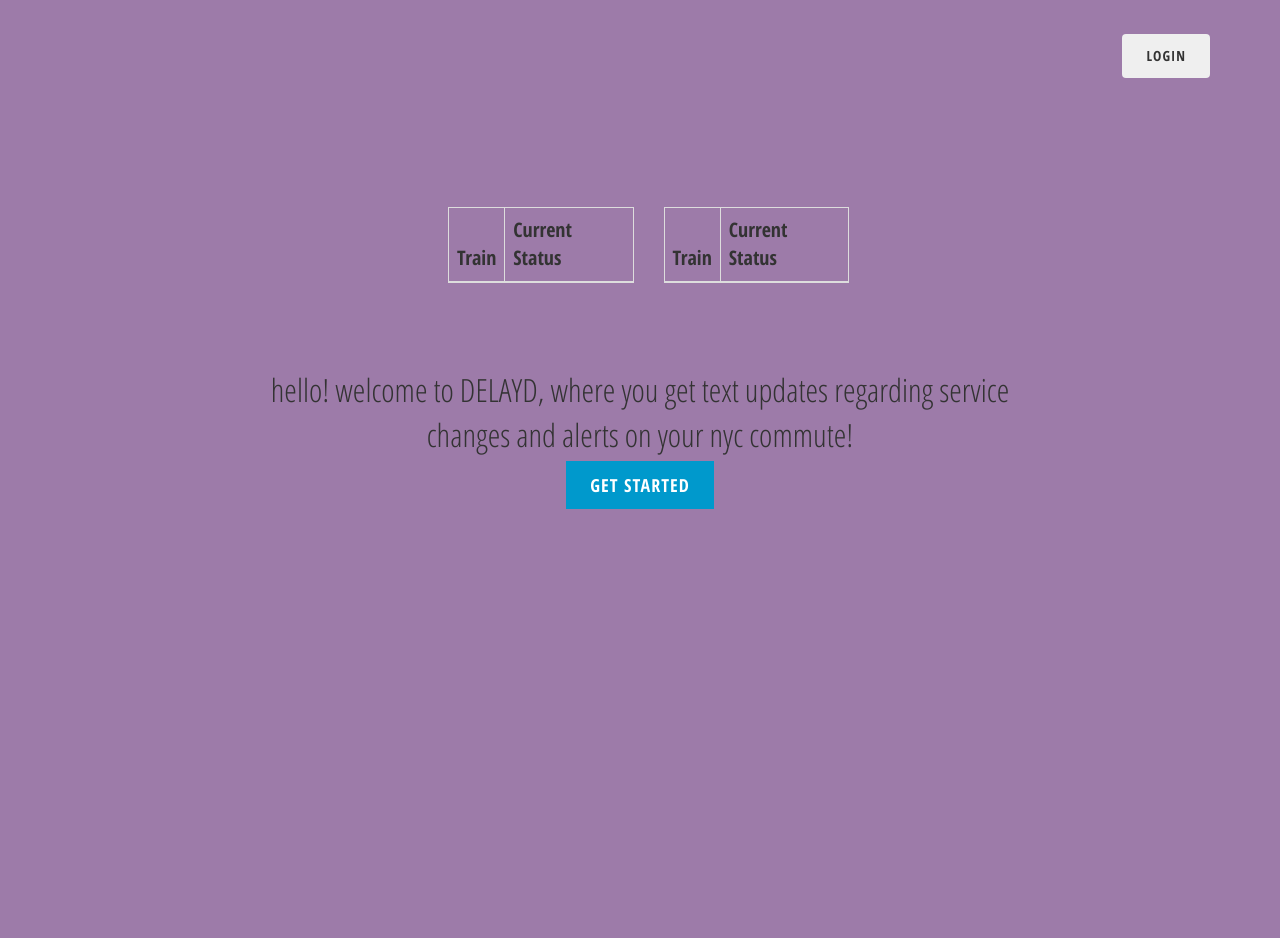
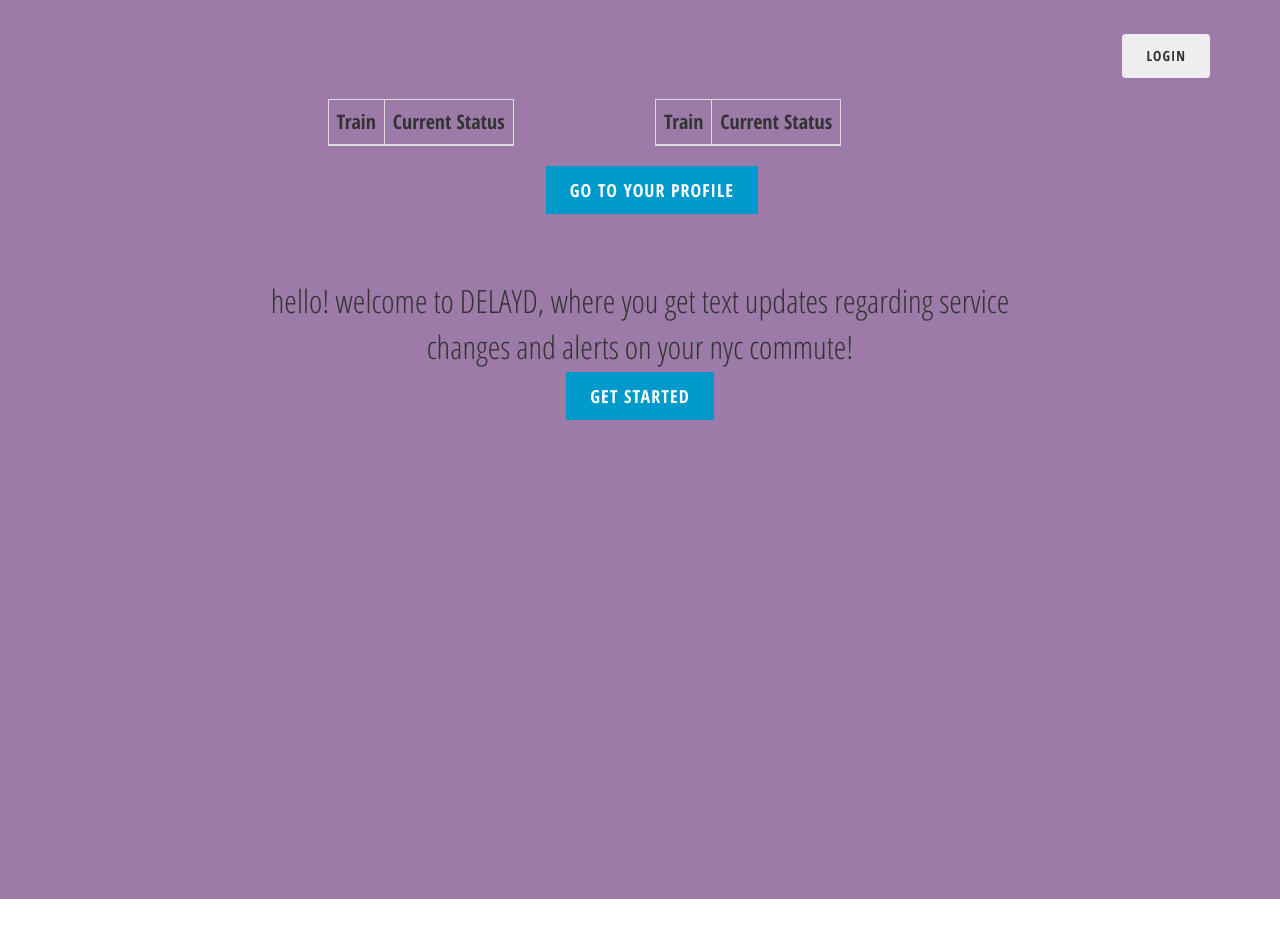
Before and after one commit to sehwanchoi/subwayProject, a website: page server/app/views/index.html at #/profile in a window 1280 px wide. After the commit the page ends 899 px from the top, so only its background shows below. Drawn offline with nearby package versions, Linux system fonts and the light colour scheme; some packages are replaced by stand-ins of ours; files that its build step writes are made by us from their sources; no server answers; files whose address does not match are found by name.

Commit message:
changed css

```diff
--- a/browser/js/home/home.html
+++ b/browser/js/home/home.html
@@ -6,7 +6,7 @@
 
 	<section class="welcome">
 		<div class="row">
-<div class="col-sm-3">
+			<div class="col-sm-3 col-sm-offset-3">
 		  	<div class="content status">
 					<table class="table table-bordered table-hover">
 						<thead>
@@ -24,7 +24,6 @@
 					</table>
 				</div>
 			</div>
-
 			<div class="col-sm-3">
 			  	<div class="content status">
 						<table class="table table-bordered table-hover">
@@ -44,12 +43,14 @@
 					</div>
 			</div>
 		</div>
-
-
+		<div class="row">
+			<div class="col-sm-offset-5 col-sm-5">
+				<button type="button" class="btn btn-primary btn-lg sharp" ui-sref="profile"> Go To Your Profile</button>
+			</div>
+		</div>
 		<div class="content message" ng-hide="user">
 			hello! welcome to DELAYD, where you get text updates regarding service changes and alerts on your nyc commute!<br>
 			<button type="button" ui-sref="register" class="btn btn-primary btn-lg sharp">Get Started</button>
-	</div>
 		</div>
 	</section>
 
--- a/browser/scss/register/main.scss
+++ b/browser/scss/register/main.scss
@@ -36,11 +36,6 @@ er {
 	display: inline-block;
 	margin: 0 auto;
 	text-align: center;
-}
-
-.row {
-	margin-top: 10%;
-	padding-left: 35%;
 }
 
 .col-sm-3 {
```
Also changed, not shown: browser/js/profile/profile.html (+12 -2 lines). Lines whose indentation alone changed are shown as unchanged.
